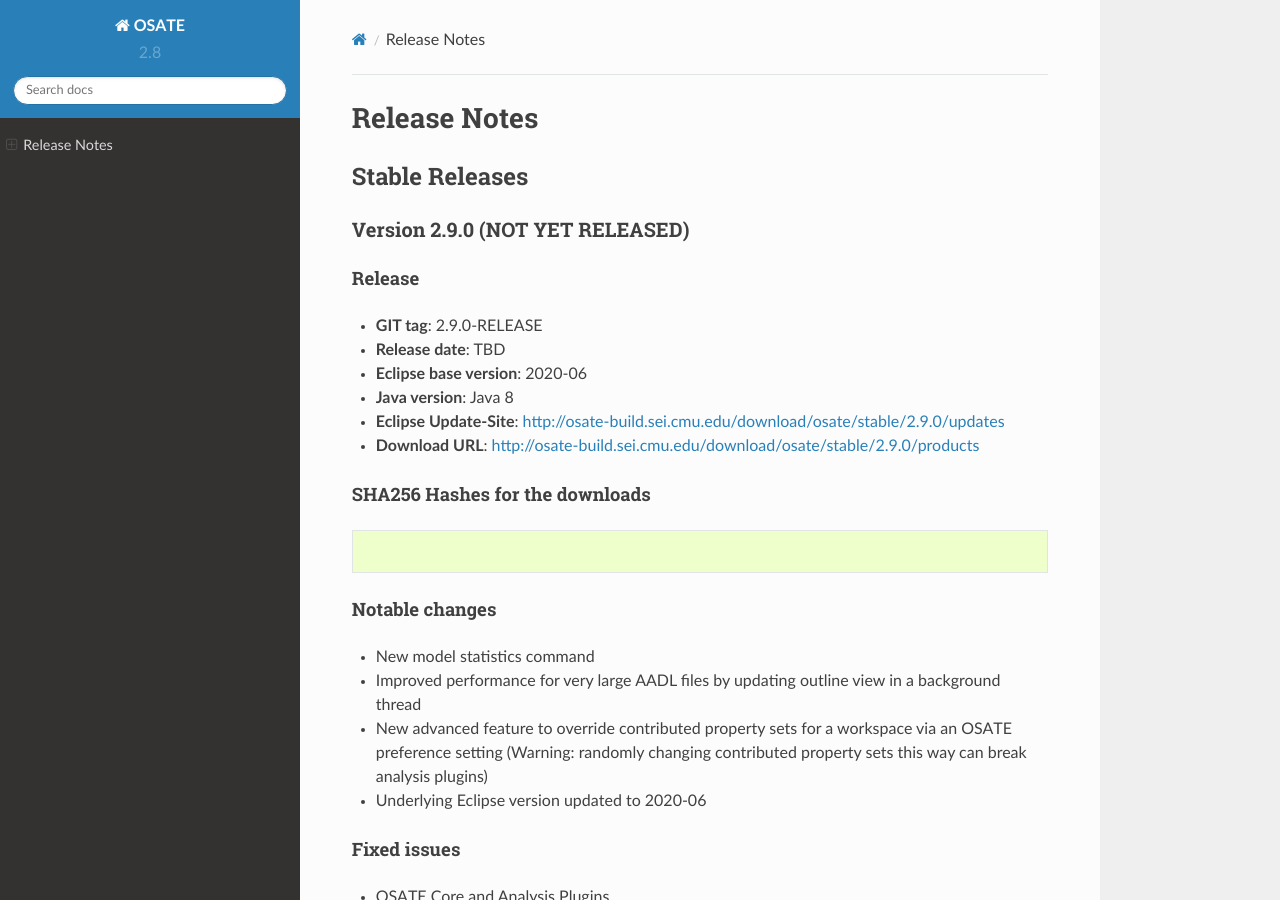
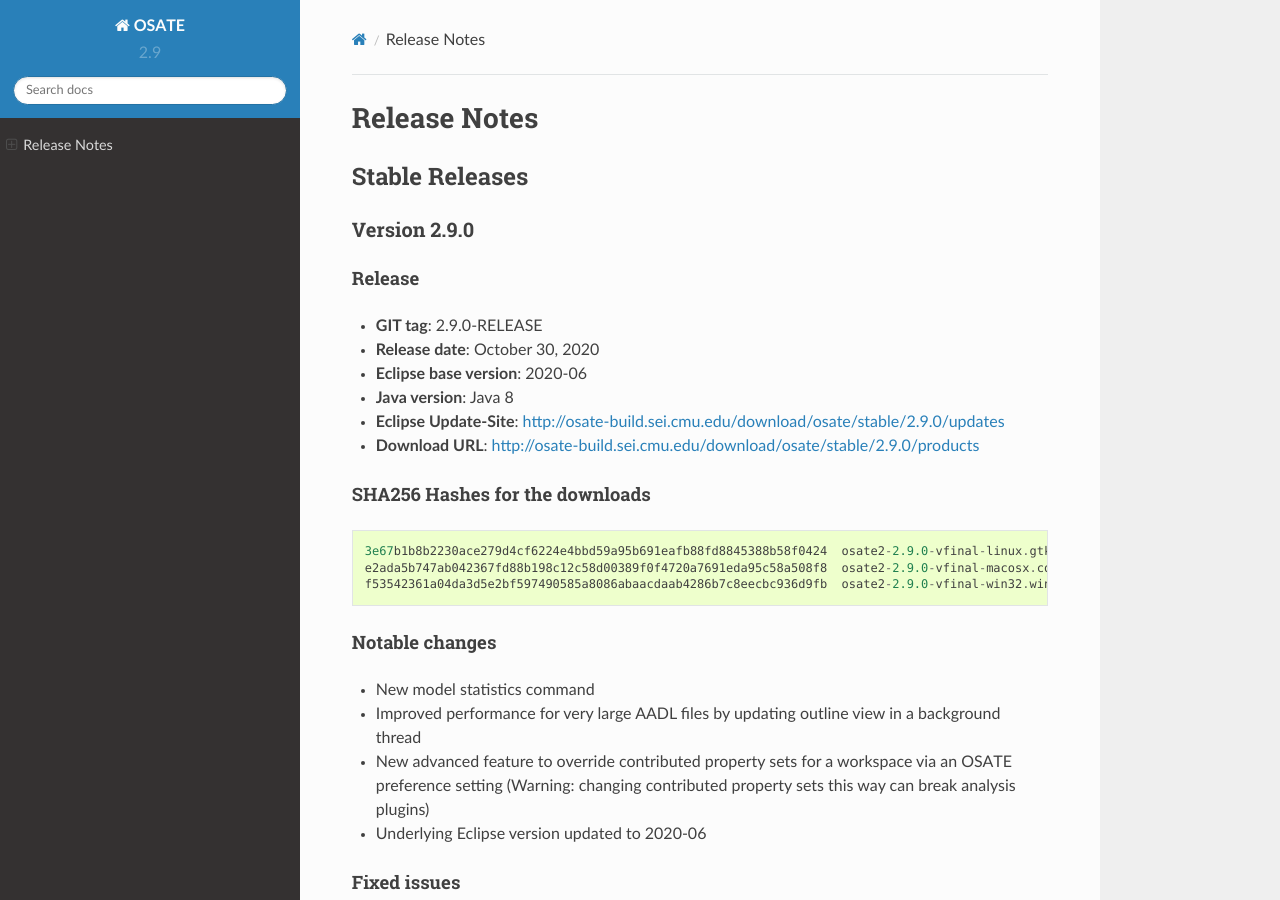
Before and after one commit to osate/website, a Sphinx documentation site: the page built from source/osate-releases.md, in a window 1280 px wide and 900 px high. Built offline with Sphinx 7.4.7 and the Read the Docs theme 2.0.0, drawn with Linux system fonts in a browser that asks for light colours.

Commit message:
Release 2.9.0

````diff
--- a/source/conf.py
+++ b/source/conf.py
@@ -65,9 +65,9 @@
 # built documents.
 #
 # The short X.Y version.
-version = u'2.8'
+version = u'2.9'
 # The full version, including alpha/beta/rc tags.
-release = u'2.8.0'
+release = u'2.9.0'
 
 # The language for content autogenerated by Sphinx. Refer to documentation
 # for a list of supported languages.
--- a/source/osate-releases.md
+++ b/source/osate-releases.md
@@ -2,12 +2,12 @@
 
 ## Stable Releases
 
-### Version 2.9.0 (NOT YET RELEASED)
+### Version 2.9.0
 
 #### Release
 
   - **GIT tag**: 2.9.0-RELEASE
-  - **Release date**: TBD
+  - **Release date**: October 30, 2020
   - **Eclipse base version**: 2020-06
   - **Java version**: Java 8
   - **Eclipse Update-Site**: <http://osate-build.sei.cmu.edu/download/osate/stable/2.9.0/updates>
@@ -15,6 +15,9 @@
 
 #### SHA256 Hashes for the downloads
 ```
+3e67b1b8b2230ace279d4cf6224e4bbd59a95b691eafb88fd8845388b58f0424  osate2-2.9.0-vfinal-linux.gtk.x86_64.tar.gz
+e2ada5b747ab042367fd88b198c12c58d00389f0f4720a7691eda95c58a508f8  osate2-2.9.0-vfinal-macosx.cocoa.x86_64.tar.gz
+f53542361a04da3d5e2bf597490585a8086abaacdaab4286b7c8eecbc936d9fb  osate2-2.9.0-vfinal-win32.win32.x86_64.zip
 ```
 
 #### Notable changes
@@ -23,7 +26,7 @@
  * Improved performance for very large AADL files by updating outline view in
    a background thread
  * New advanced feature to override contributed property sets for a workspace via an
-   OSATE preference setting (Warning: randomly changing contributed property sets this
+   OSATE preference setting (Warning: changing contributed property sets this
    way can break analysis plugins)
  * Underlying Eclipse version updated to 2020-06
 
````
